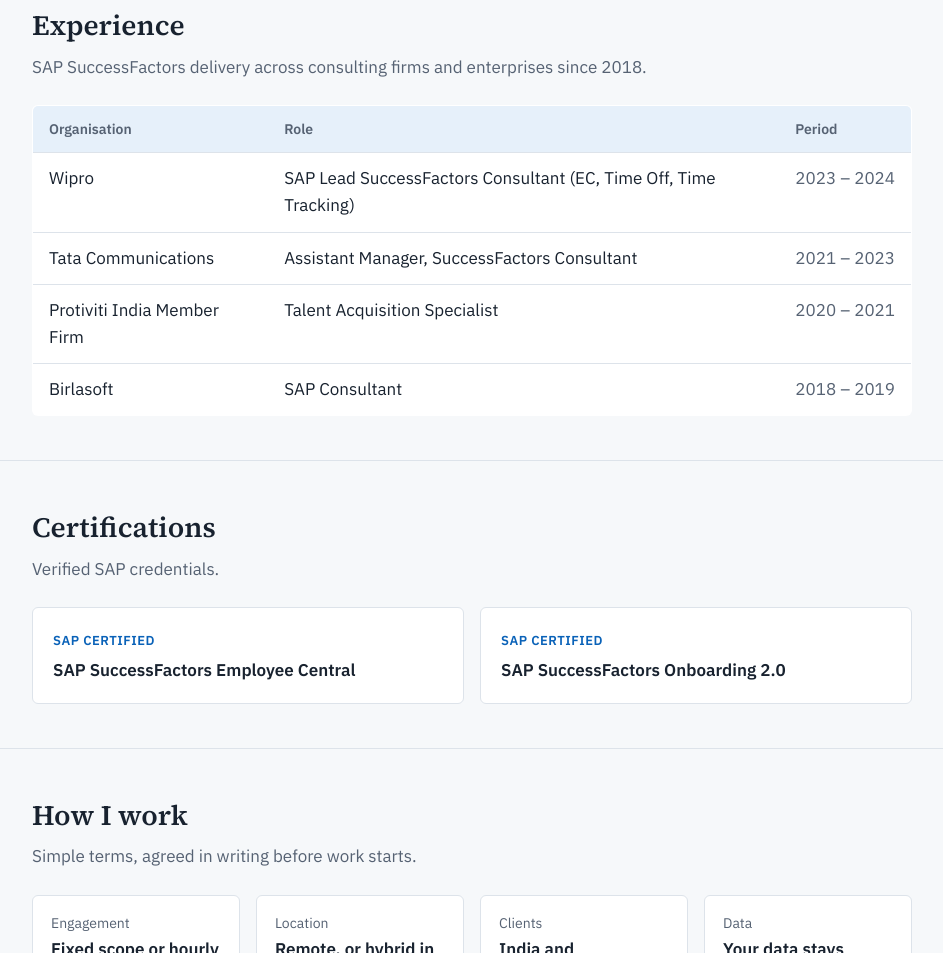
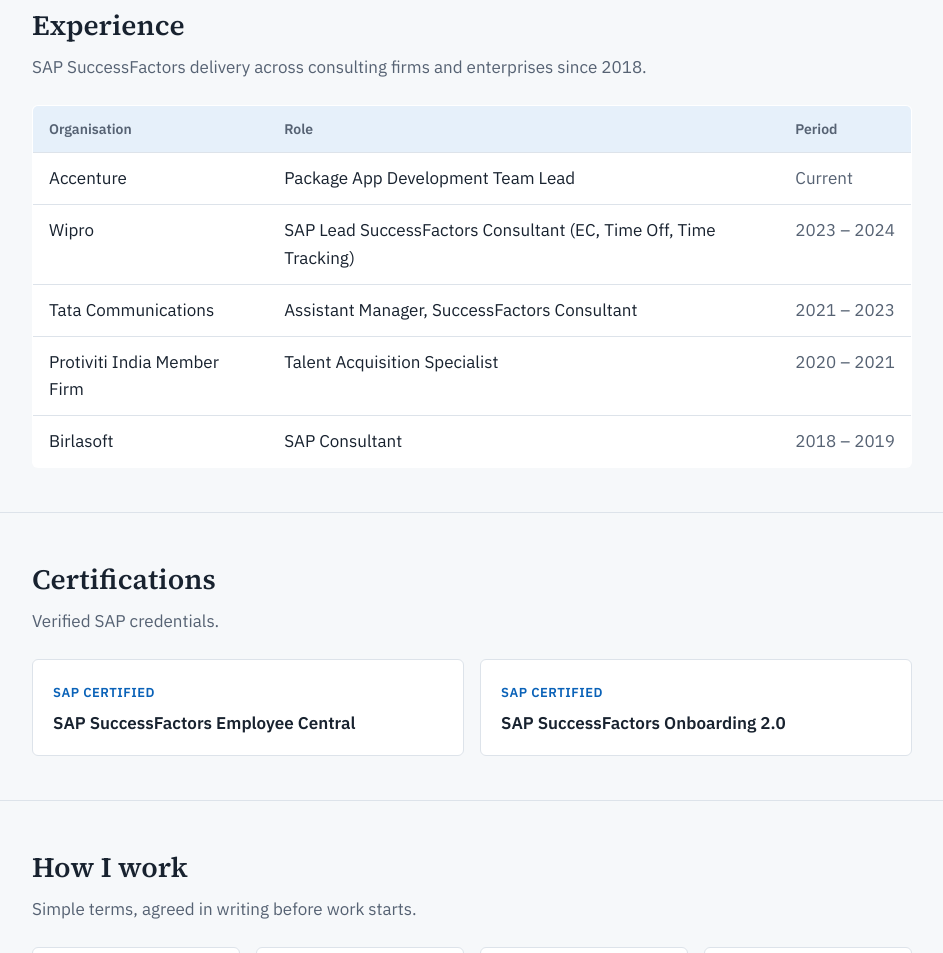
Before and after one commit to shivanichoudhary-sf/shivanichoudhary-sf.github.io, a plain HTML site: page index.html in a window 1280 px wide. Shown: the part 1501-2454 px from the top of the page, without its empty margins (168-1111 px from the left). Drawn offline with Linux system fonts and the light colour scheme.

Commit message:
Add current role to experience table in index.html

```diff
--- a/index.html
+++ b/index.html
@@ -178,6 +178,7 @@ footer { padding: 28px 0 40px; font-size: 14px; color: var(--muted); }
         <table>
           <thead><tr><th scope="col">Organisation</th><th scope="col">Role</th><th scope="col">Period</th></tr></thead>
           <tbody>
+            <tr><td>Accenture</td><td>Package App Development Team Lead</td><td class="period">Current</td></tr>
             <tr><td>Wipro</td><td>SAP Lead SuccessFactors Consultant (EC, Time Off, Time Tracking)</td><td class="period">2023 – 2024</td></tr>
             <tr><td>Tata Communications</td><td>Assistant Manager, SuccessFactors Consultant</td><td class="period">2021 – 2023</td></tr>
             <tr><td>Protiviti India Member Firm</td><td>Talent Acquisition Specialist</td><td class="period">2020 – 2021</td></tr>
```
